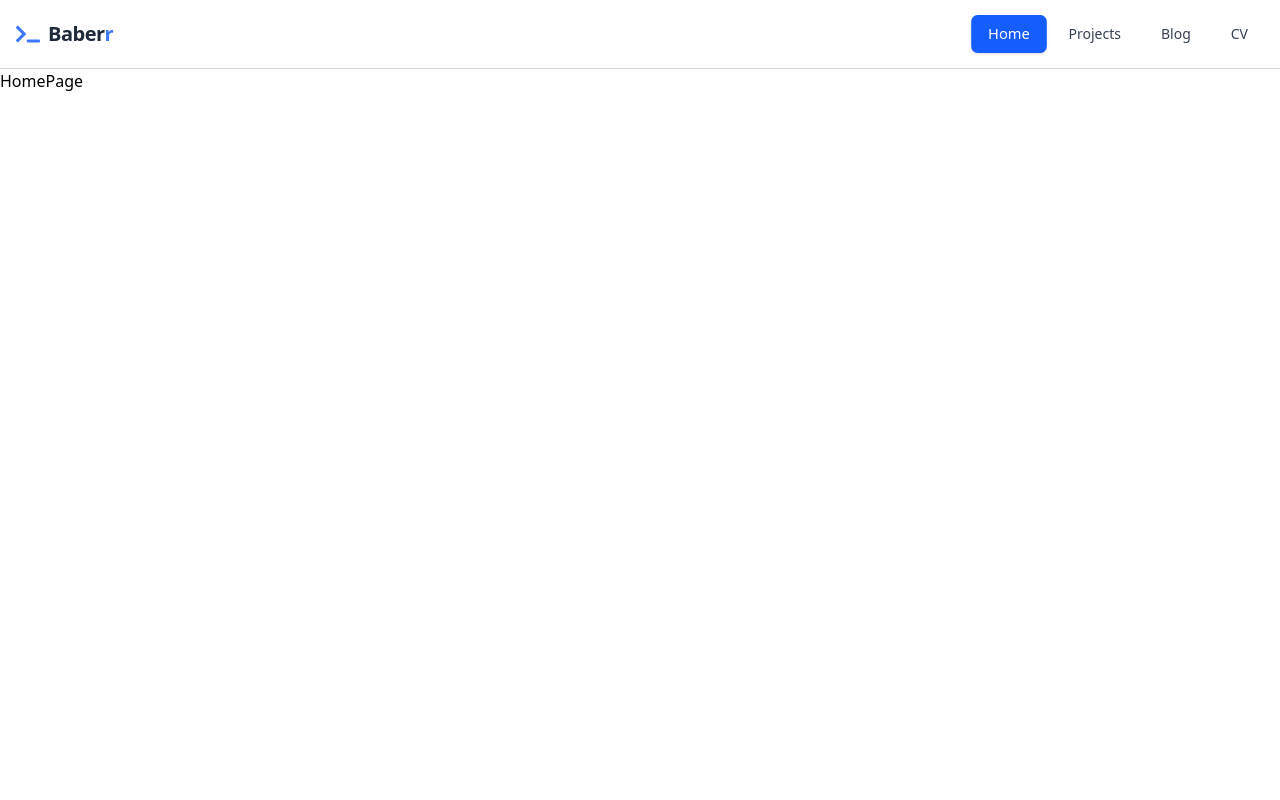
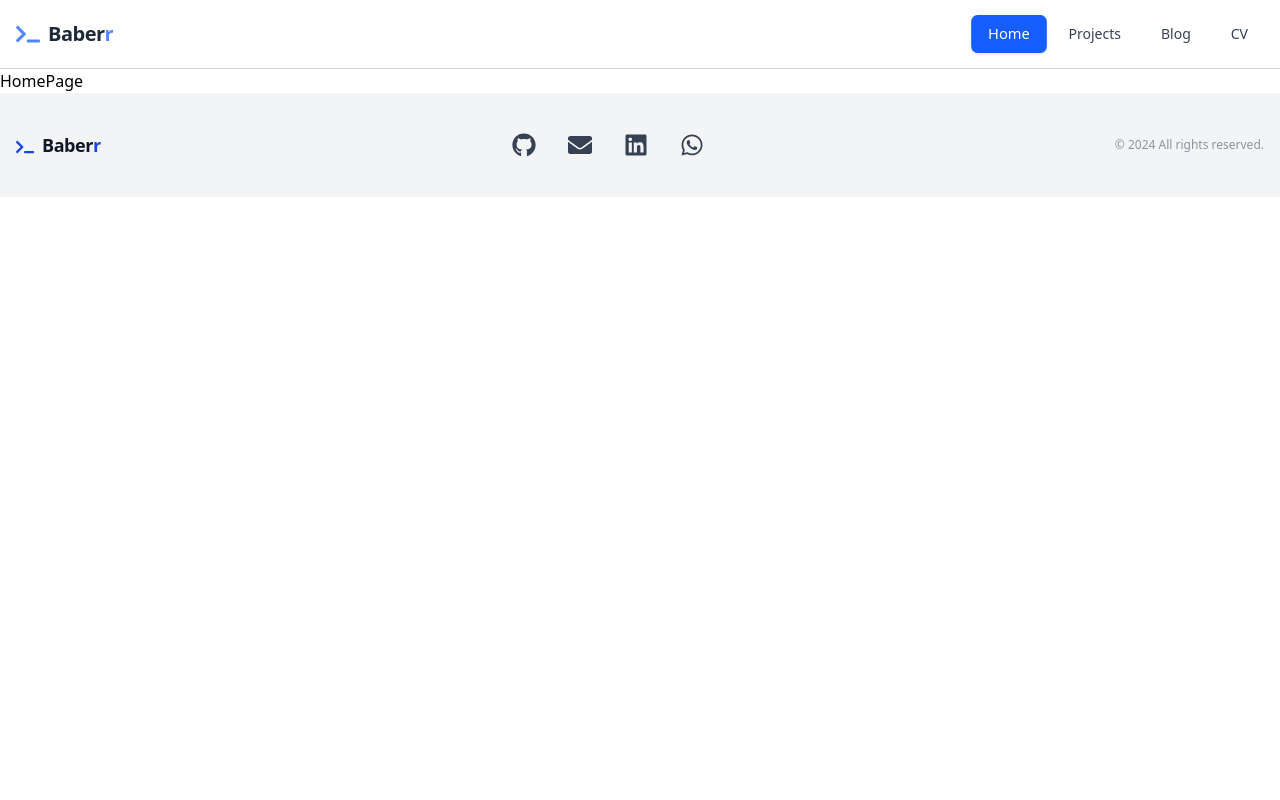
Before and after one commit to baberlabs/portfolio, a React (Vite) app: page / in a window 1280 px wide. Shown: the top 800 px of the page. Built offline with nearby package versions, Linux system fonts and the light colour scheme.

Commit message:
Improve layout

```diff
--- a/src/components/Layout.jsx
+++ b/src/Layout.jsx
@@ -1,17 +1,14 @@
 import { Outlet } from "react-router-dom";
-
-import Header from "./Header";
-import Footer from "./Footer";
-import ScrollToTop from "./ScrollToTop";
+import Header from "./components/Header";
+import Footer from "./components/Footer";
+import ScrollToTop from "./components/ScrollToTop";
 
 const Layout = () => {
   return (
     <>
       <ScrollToTop />
       <Header />
-      <main className="min-h-screen">
-        <Outlet />
-      </main>
+      <Outlet />
       <Footer />
     </>
   );
--- a/src/routes/AppRoutes.jsx
+++ b/src/routes/AppRoutes.jsx
@@ -1,6 +1,6 @@
 import { Routes, Route } from "react-router-dom";
 
-import Layout from "../components/Layout";
+import Layout from "../Layout";
 import HomePage from "../pages/HomePage";
 import ProjectsPage from "../pages/ProjectsPage";
 import BlogPage from "../pages/BlogPage";
```
